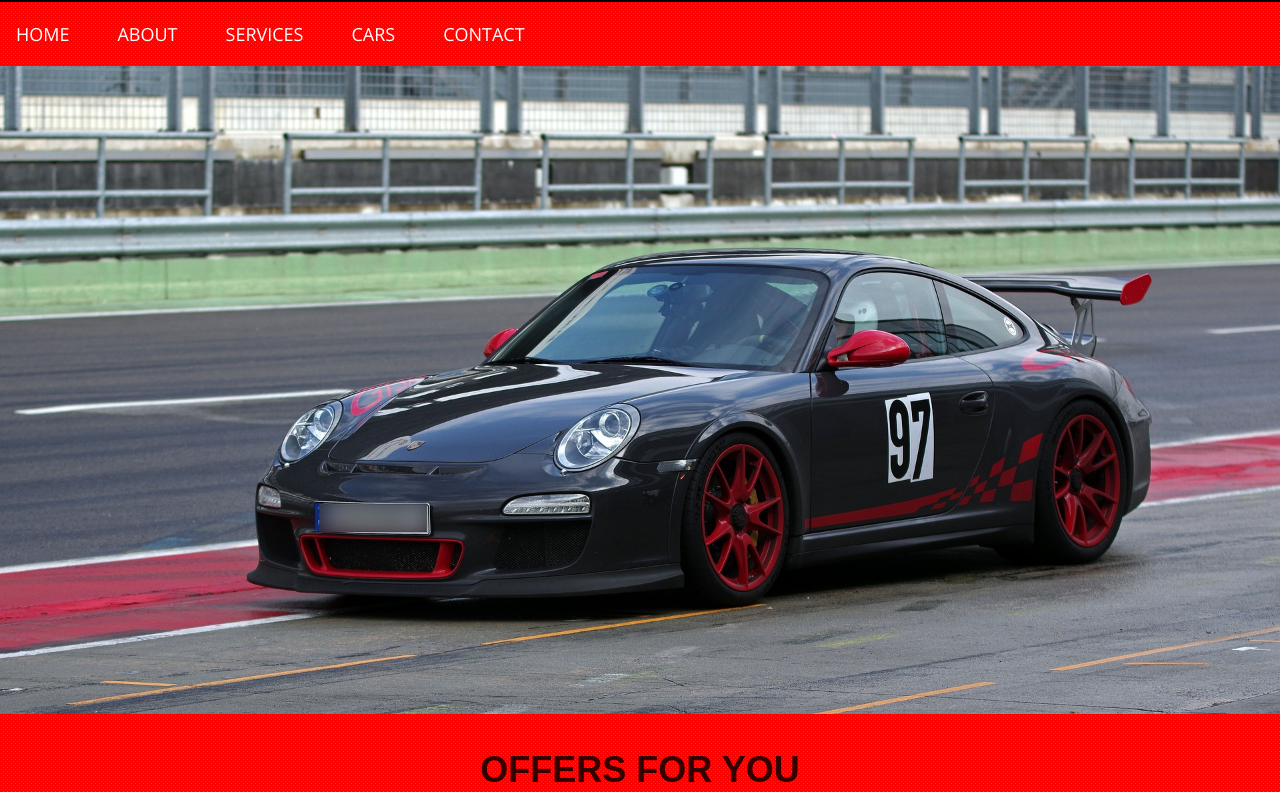
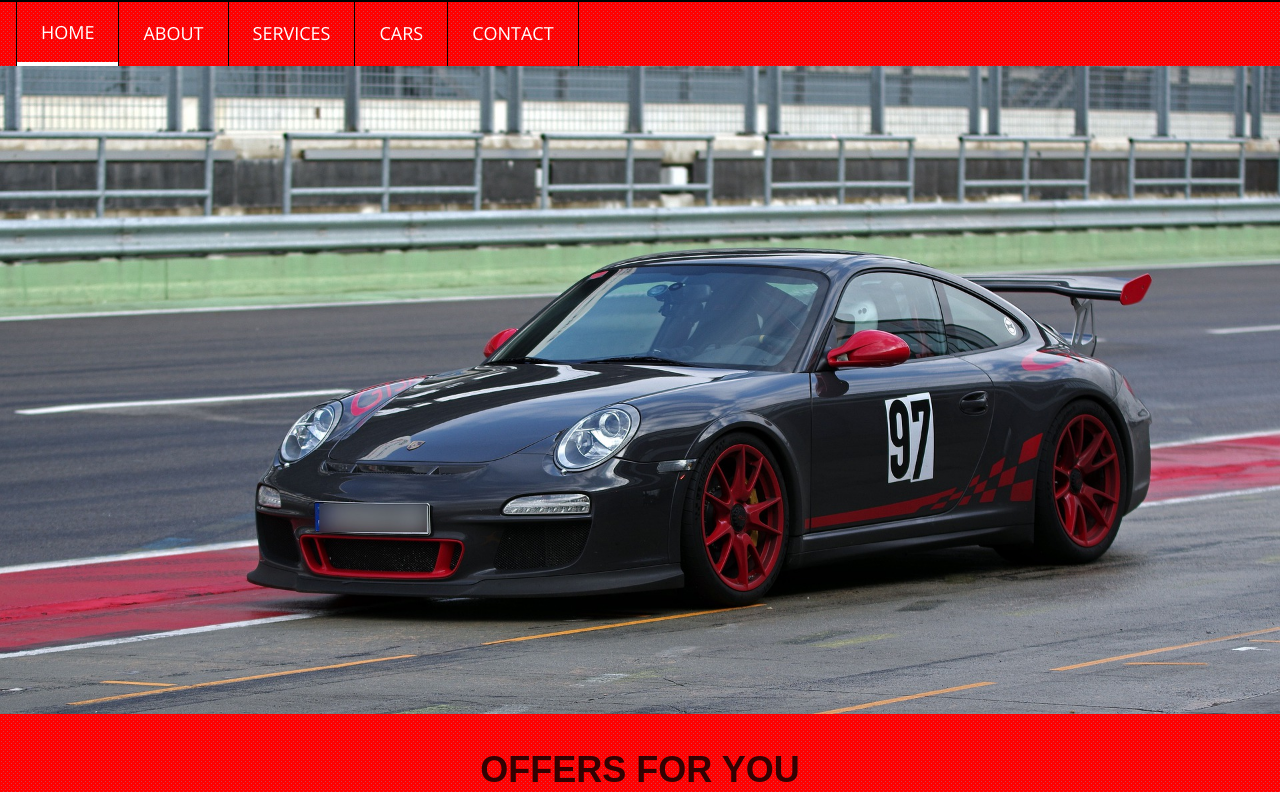
Before and after one commit to jwalker2276/gatsby-site-demo, a Gatsby site: page / in a window 1280 px wide. Shown: the part 94-886 px from the top of the page. Built offline with nearby package versions, Linux system fonts and the light colour scheme; Gatsby itself is replaced by a stand-in of ours; a web font is replaced by a local one.

Commit message:
Added active links to nav

```diff
--- a/src/components/common/nav.js
+++ b/src/components/common/nav.js
@@ -6,19 +6,29 @@ const Nav = () => (
   <NavWrapper>
     <NavList>
       <NavListItem>
-        <StyledNavLink to="/">Home</StyledNavLink>
+        <StyledNavLink to="/" activeStyle={activeStyles}>
+          Home
+        </StyledNavLink>
       </NavListItem>
       <NavListItem>
-        <StyledNavLink to="/about">About</StyledNavLink>
+        <StyledNavLink to="/about" activeStyle={activeStyles}>
+          About
+        </StyledNavLink>
       </NavListItem>
       <NavListItem>
-        <StyledNavLink to="/services">Services</StyledNavLink>
+        <StyledNavLink to="/services" activeStyle={activeStyles}>
+          Services
+        </StyledNavLink>
       </NavListItem>
       <NavListItem>
-        <StyledNavLink to="/cars">Cars</StyledNavLink>
+        <StyledNavLink to="/cars" activeStyle={activeStyles}>
+          Cars
+        </StyledNavLink>
       </NavListItem>
       <NavListItem>
-        <StyledNavLink to="/contact">Contact</StyledNavLink>
+        <StyledNavLink to="/contact" activeStyle={activeStyles}>
+          Contact
+        </StyledNavLink>
       </NavListItem>
     </NavList>
   </NavWrapper>
@@ -40,18 +50,31 @@ const NavList = styled.ul`
   display: flex;
   height: 100%;
   align-items: center;
-  padding: 16px;
+  margin: 0px 16px;
+  border-left: 1px solid black;
   box-sizing: border-box;
 `;
 
 const NavListItem = styled.li`
-  padding-right: 48px;
-  margin-bottom: 0px;
+  height: 100%;
+  display: flex;
+  border-right: 1px solid black;
+  margin: 0;
 `;
 
 const StyledNavLink = styled(props => <Link {...props} />)`
   font-size: 18px;
+  width: 100%;
   color: white;
   text-decoration: none;
   text-transform: uppercase;
+  display: flex;
+  align-items: center;
+  padding: 0 24px;
+  border-bottom: 2px solid red;
 `;
+
+// This object is passed a props to the link component when page matches nav.
+const activeStyles = {
+  borderBottom: "4px solid white",
+};
```
